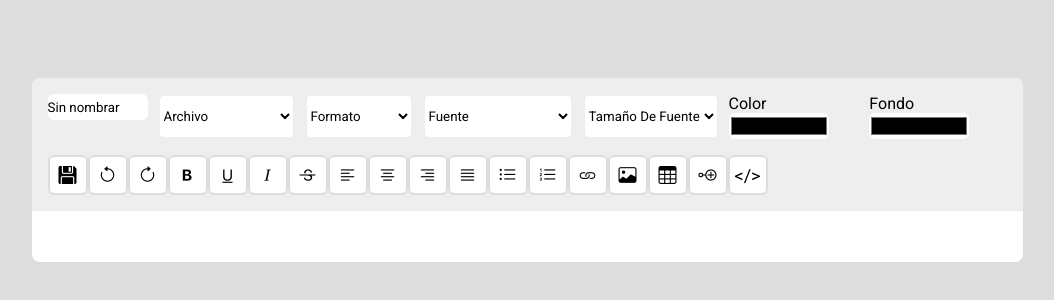
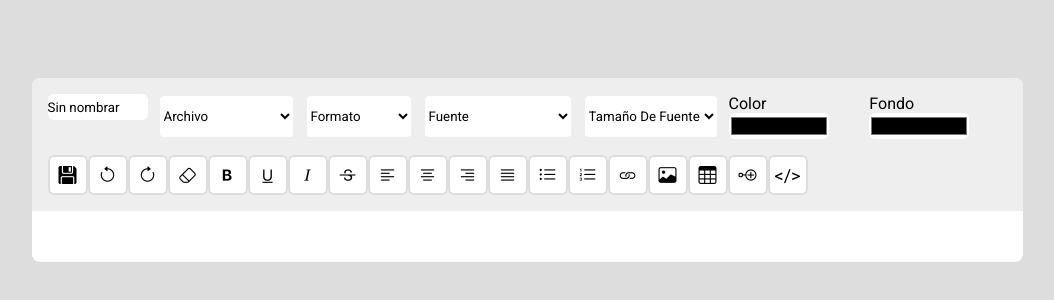
Before and after one commit to KevinLab123/componente-editor-de-texto, a website: page index.html in a window 1280 px wide. Shown: the part 230-530 px from the top of the page, without its empty margins (113-1167 px from the left). Drawn offline with nearby package versions, Linux system fonts and the light colour scheme.

Commit message:
Función borrador de estilos
Se implementa una nueva opción dentro de la barra de herramientas que permite eliminar todos los estilos aplicados dentro de un párrafo, esto para simplificar la eliminación de alineación y estilos, en el futuras contribuciones se tendrá que adaptar para su funcionamiento en elementos complejos como tablas.

```diff
--- a/index.html
+++ b/index.html
@@ -94,6 +94,7 @@
                 <button onclick="saveContent()"><i class="bi bi-floppy-fill"></i></button>
                 <button onclick="undo()"><i class="bi bi-arrow-counterclockwise"></i></button>
                 <button onclick="redo()"><i class="bi bi-arrow-clockwise"></i></button>
+                <button onclick="clearFormattingToParagraph()"><i class="bi bi-eraser"></i></button>
                 <button onclick="bold()"><i class="bi bi-type-bold"></i></button>
                 <button onclick="underline()"><i class="bi bi-type-underline"></i></button>
                 <button onclick="italic()"><i class="bi bi-type-italic"></i></button>
--- a/script.js
+++ b/script.js
@@ -628,9 +628,6 @@ function insertTable() {
     }
 }
 
-
-
-
 function insertImageBase64() {
     const editor = document.getElementById("content");
     if (!editor) return;
@@ -815,3 +812,53 @@ async function saveContent() {
         console.error('Error:', error);
     }
 }
+
+function clearFormattingToParagraph() {
+    const editor = document.getElementById('content');
+    const sel = window.getSelection();
+    if (!sel.rangeCount || !editor) return;
+
+    const range = sel.getRangeAt(0);
+    let parentBlock = range.commonAncestorContainer;
+    if (parentBlock.nodeType === Node.TEXT_NODE) {
+        parentBlock = parentBlock.parentNode;
+    }
+
+    // Extraer contenido seleccionado
+    const fragment = range.extractContents();
+
+    // Usar un contenedor temporal para manipular
+    const tempDiv = document.createElement('div');
+    tempDiv.appendChild(fragment);
+
+    // 1. Eliminar atributos de estilo y clase
+    tempDiv.querySelectorAll('*').forEach(el => {
+        el.removeAttribute('style');
+        el.removeAttribute('class');
+    });
+
+    // 2. Desenvolver etiquetas de formato (strong, em, u, etc.)
+    const tagsToRemove = ['strong','b','em','i','u','s','del','strike','span'];
+    tempDiv.querySelectorAll(tagsToRemove.join(',')).forEach(el => {
+        while (el.firstChild) {
+            el.parentNode.insertBefore(el.firstChild, el);
+        }
+        el.remove();
+    });
+
+    // 3. Crear párrafo limpio con solo texto plano
+    const newParagraph = document.createElement('p');
+    newParagraph.textContent = tempDiv.textContent;
+
+    // 4. Reemplazar el bloque contenedor por el nuevo párrafo
+    const blockTags = ['H1','H2','H3','H4','H5','H6','P','DIV','LI'];
+    const closestBlock = parentBlock.closest(blockTags.join(','));
+    if (closestBlock && closestBlock !== editor) {
+        closestBlock.replaceWith(newParagraph);
+    } else {
+        range.insertNode(newParagraph);
+    }
+
+    // Reset selección
+    sel.removeAllRanges();
+}
```
